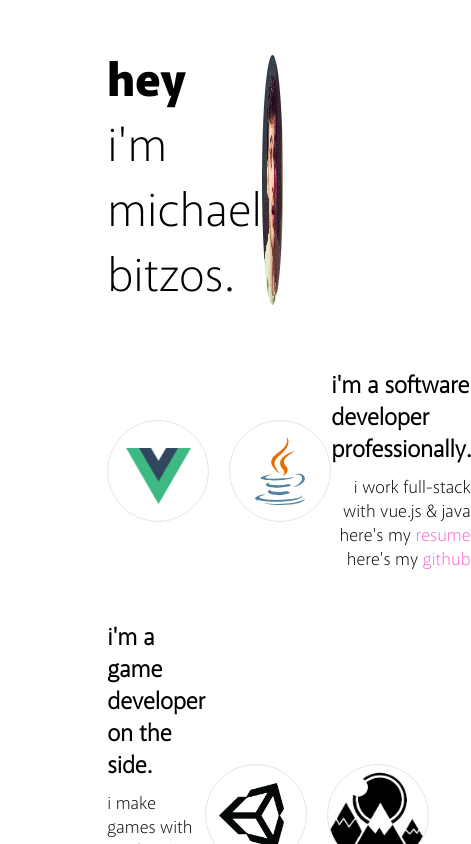
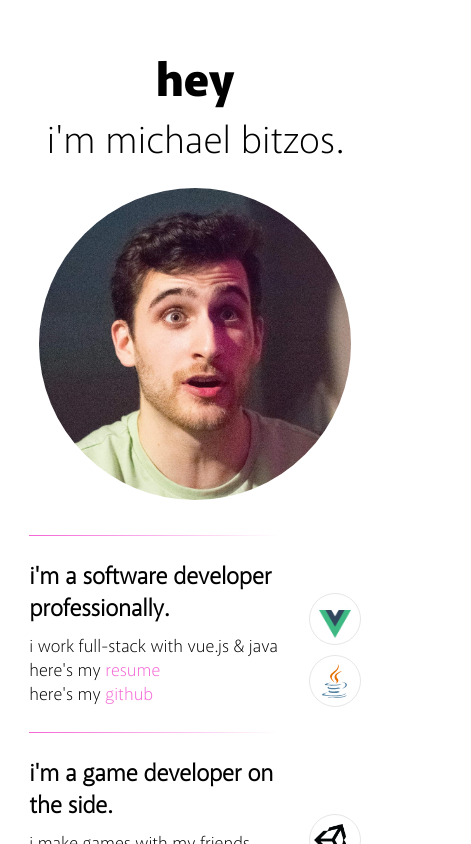
Before and after one commit to mbitzos/mbitzos.github.io, a Vue app: page / in a window 390 px wide. Shown: the top 844 px of the page, 471 px wide, since content can reach past the window. Built offline with nearby package versions, Linux system fonts and the light colour scheme.

Commit message:
Made the website responsive for mobile and a bunch of stuff

```diff
--- a/src/App.vue
+++ b/src/App.vue
@@ -21,6 +21,7 @@ export default defineComponent({
 </script>
 
 <style lang="scss">
+/** FONTS **/
 @font-face {
   font-family: "Akagi";
   src: local("Akagi"), url(./assets/fonts/AkagiPro-Light.ttf) format("truetype");
@@ -29,31 +30,6 @@ export default defineComponent({
   font-family: "Akagi-Black";
   src: local("Akagi-Black"),
     url(./assets/fonts/AkagiPro-Black.ttf) format("truetype");
-}
-body,
-html,
-#app {
-  height: 100%;
-  width: 100%;
-  margin: 0;
-  padding: 0;
-  box-sizing: border-box;
-}
-#app {
-  font-family: Akagi, Helvetica, Arial, sans-serif;
-  text-transform: lowercase;
-  color: black;
-  display: flex;
-  flex-direction: row;
-  justify-content: center;
-}
-
-#body {
-  width: 45%;
-  height: 100%;
-  padding-top: 50px;
-  padding-bottom: 50px;
-  box-sizing: border-box;
 }
 
 // Some flex box utilities
@@ -68,4 +44,64 @@ html,
 .col {
   flex-direction: column;
 }
+// Some flex box utilities
+
+body,
+html,
+#app {
+  width: 100%;
+  margin: 0;
+  padding: 0;
+  box-sizing: border-box;
+}
+#app {
+  font-family: Akagi, Helvetica, Arial, sans-serif;
+  text-transform: lowercase;
+  color: black;
+  display: flex;
+  flex-direction: row;
+  justify-content: center;
+  overflow: auto;
+}
+
+#body {
+  width: 45%;
+  height: 100vh;
+  padding-top: 50px;
+  padding-bottom: 50px;
+  box-sizing: border-box;
+}
+
+/** Responsive **/
+@media only screen and (max-width: 1400px) {
+  #body {
+    width: 50%;
+  }
+}
+@media only screen and (max-width: 1300px) {
+  #body {
+    width: 60%;
+  }
+}
+@media only screen and (max-width: 1100px) {
+  #body {
+    width: 70%;
+  }
+}
+@media only screen and (max-width: 900px) {
+  #body {
+    width: 80%;
+  }
+}
+@media only screen and (max-width: 800px) {
+  #body {
+    width: 85%;
+  }
+}
+
+@media only screen and (max-width: 600px) {
+  #body {
+    height: 100%;
+  }
+}
 </style>
--- a/src/views/home/index.vue
+++ b/src/views/home/index.vue
@@ -24,7 +24,7 @@
         <div class="text-block-header header">
           i'm a software developer professionally.
         </div>
-        <div class="text-block" style="text-align: right">
+        <div class="text-block">
           <div>i work full-stack with vue.js & java</div>
           <div>
             here's my
@@ -63,6 +63,7 @@
         </div>
       </div>
     </div>
+    <hr id="hr-3" />
     <div id="contact">
       <div class="header">contact me</div>
       <div class="row">
@@ -79,24 +80,21 @@
 
 <script lang="ts">
 import { defineComponent } from "vue";
-export default defineComponent({
-  name: "Home",
-  data: () => {
-    return {};
-  }
-});
+export default defineComponent({});
 </script>
 
 <style lang="scss" scoped>
+/** Vars **/
 $pink: #f464d5;
 
 img {
   user-select: none;
 }
 
-$start-grad: white 40%;
-$end-grad: rgba($pink, 0.5) 100%;
 hr {
+  $start-grad: white 40%;
+  $end-grad: rgba($pink, 0.5) 100%;
+
   width: 100%;
   height: 1px;
   border: none;
@@ -159,6 +157,7 @@ a {
   border-radius: 50%;
   overflow: hidden;
   position: relative;
+  flex-shrink: 0;
 
   img {
     width: 100%;
@@ -193,8 +192,12 @@ a {
 
 .icon-container {
   div {
-    width: 100px;
-    height: 100px;
+    width: 10vw;
+    height: 10vw;
+    min-width: 50px;
+    min-height: 50px;
+    max-width: 100px;
+    max-height: 100px;
     border-radius: 50%;
     border: 1px solid rgba(black, 0.1);
     overflow: hidden;
@@ -234,6 +237,13 @@ a {
     }
   }
 }
+
+#software-developer {
+  .text-block,
+  .text-block-header {
+    text-align: right;
+  }
+}
 #contact {
   text-align: center;
   font-size: 24px;
@@ -253,4 +263,89 @@ a {
     }
   }
 }
+/** Responsive **/
+// Makes the icons more compact (stacked)
+@media only screen and (max-width: 650px) {
+  .content {
+    #software-developer,
+    #game-developer {
+      align-items: flex-end;
+    }
+  }
+  .icon-container {
+    flex-direction: column;
+    align-items: flex-end;
+
+    div {
+      width: 5vw;
+      height: 5vw;
+      min-width: 50px;
+      min-height: 50px;
+
+      &:not(:last-child) {
+        margin-right: 0;
+      }
+
+      &:not(:first-child) {
+        margin-top: 10px;
+      }
+    }
+  }
+}
+/** MOBILE **/
+$mobile-size: 600px;
+@media only screen and (min-width: $mobile-size) {
+  #hr-3 {
+    display: none;
+  }
+}
+@media only screen and (max-width: $mobile-size) {
+  #header {
+    // display: none;
+    flex-direction: column;
+    text-align: center;
+
+    #header-text {
+      .name {
+        font-size: 10vw;
+      }
+    }
+  }
+
+  .headshot-container {
+    margin-top: 20px;
+    width: 80vw;
+    height: 80vw;
+  }
+
+  #software-developer {
+    flex-direction: row-reverse;
+
+    .text-block,
+    .text-block-header {
+      text-align: left;
+    }
+  }
+
+  hr {
+    &#hr-1,
+    &#hr-2,
+    &#hr-3 {
+      background: linear-gradient(90deg, $pink 0%, white 75%);
+    }
+  }
+
+  .icon-container {
+    margin-left: 10px;
+  }
+
+  #contact {
+    text-align: left;
+    margin-top: 0;
+
+    .row {
+      justify-content: flex-start;
+    }
+  }
+}
 </style>
```
